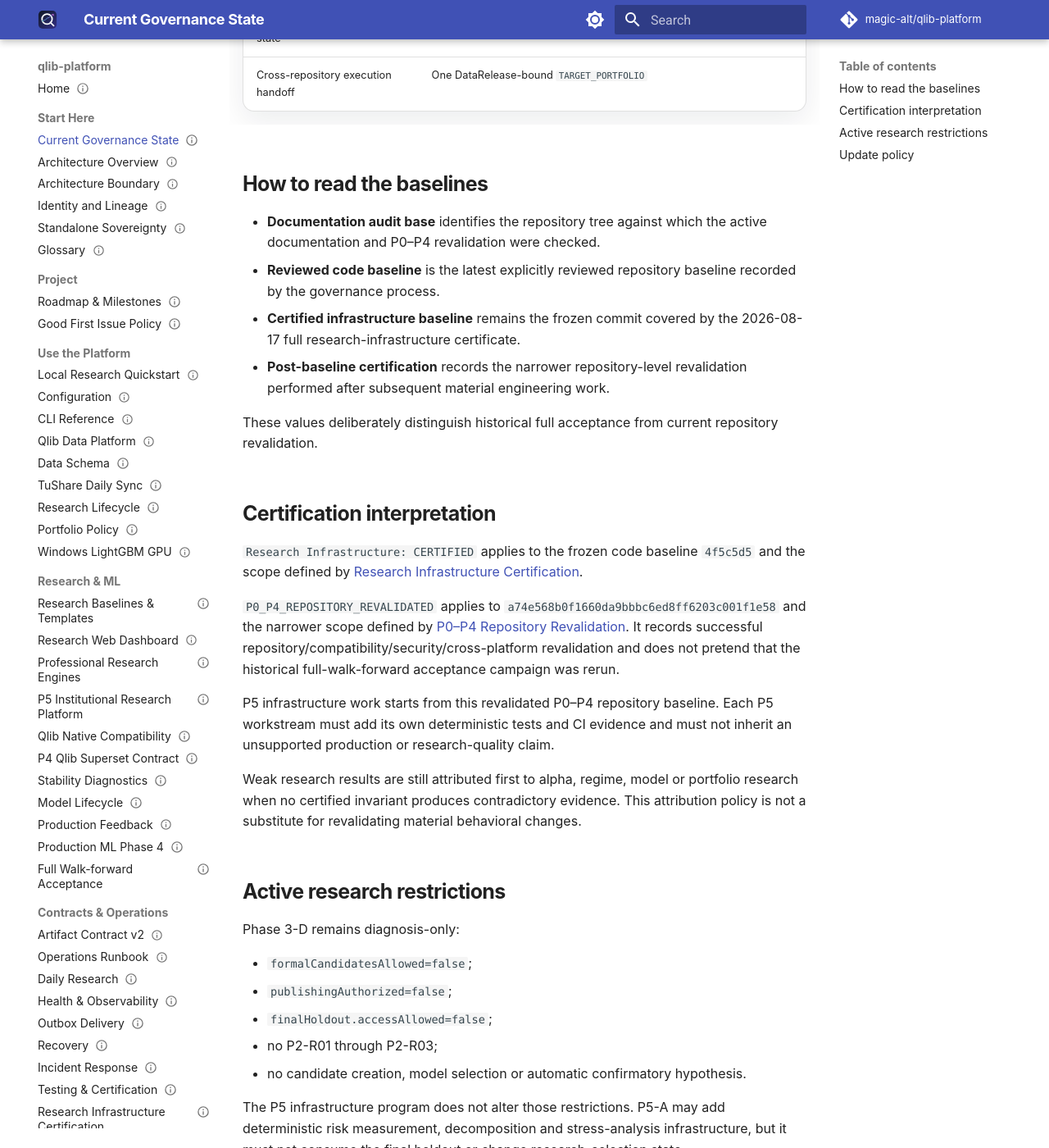
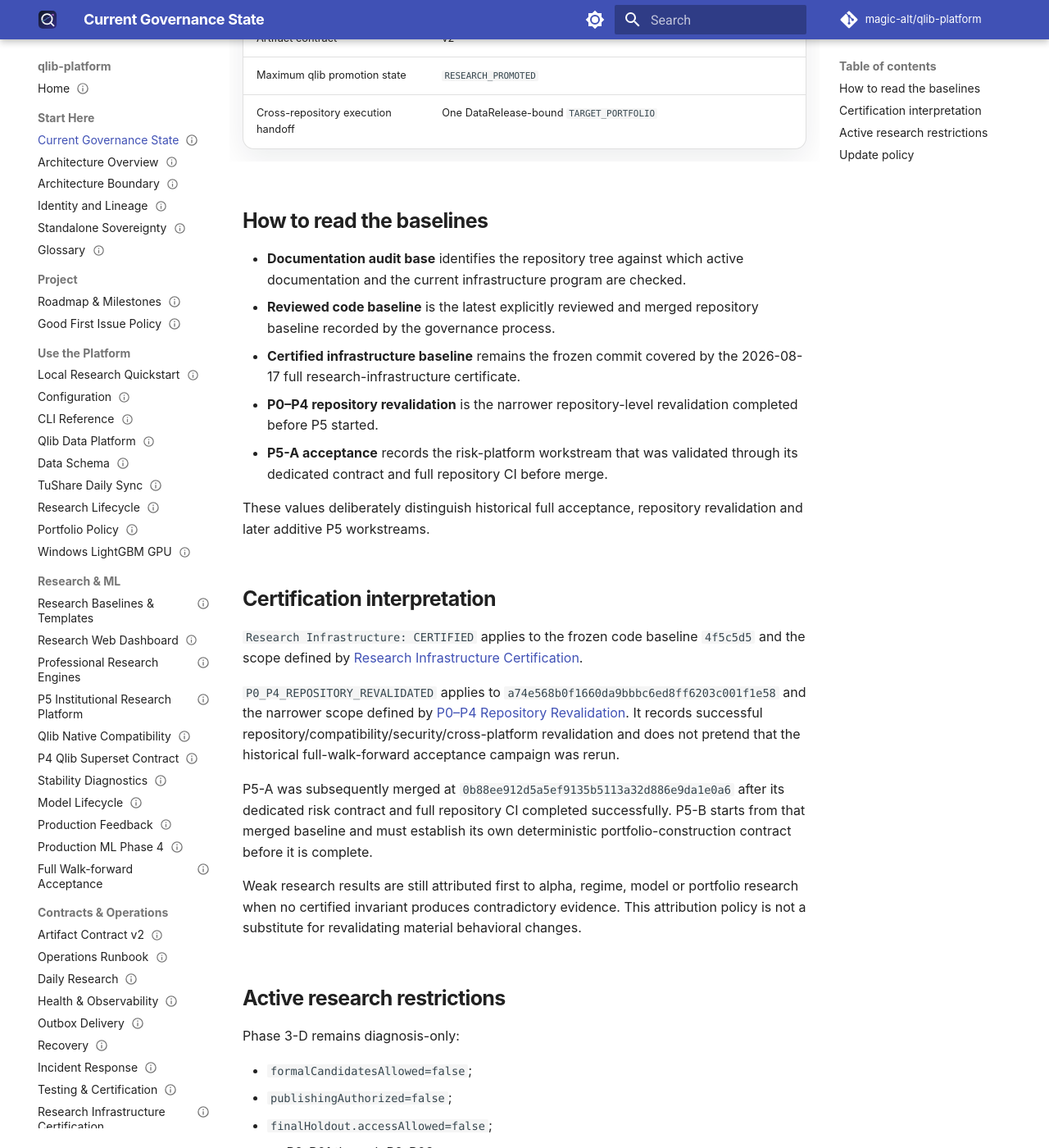
Before and after one commit to magic-alt/qlib-platform, an MkDocs documentation site: the page built from docs/current_state.md, in a window 1280 px wide and 1400 px high, scrolled down 1083 px. Shown: the whole window at 82% size. Built offline with MkDocs 1.6.1 and Material for MkDocs 9.7.7, drawn with Linux system fonts in a browser that asks for light colours; comment, search, counter and statistics services are not loaded; some of the changed text lies outside the part shown.

Commit message:
docs(governance): advance active infrastructure program to P5-B

```diff
--- a/docs/current_state.md
+++ b/docs/current_state.md
@@ -1,7 +1,7 @@
 ---
 status: ACTIVE
 owner: architecture
-applies_to_commit: a74e568b0f1660da9bbbc6ed8ff6203c001f1e58
+applies_to_commit: 0b88ee912d5a5ef9135b5113a32d886e9da1e0a6
 last_verified: 2026-09-06
 ---
 
@@ -11,13 +11,14 @@ This page is the single source of truth for fast-changing governance state. Froz
 
 | Field | Current governed value |
 | --- | --- |
-| Documentation audit base | `a74e568b0f1660da9bbbc6ed8ff6203c001f1e58` (2026-09-06); P0–P4 repository revalidation base |
-| Reviewed code baseline | `a74e568b0f1660da9bbbc6ed8ff6203c001f1e58` |
+| Documentation audit base | `0b88ee912d5a5ef9135b5113a32d886e9da1e0a6` (2026-09-06); P5-A merged baseline |
+| Reviewed code baseline | `0b88ee912d5a5ef9135b5113a32d886e9da1e0a6` |
 | Reviewed baseline date | 2026-09-06 |
 | Certified infrastructure baseline | `4f5c5d5` |
 | Certification date | 2026-08-17 |
-| Post-baseline certification | `P0_P4_REPOSITORY_REVALIDATED`; see [P0–P4 Repository Revalidation](p0_p4_repository_recertification.md) |
-| Active infrastructure program | P5-A / Institutional Risk Platform |
+| P0–P4 repository revalidation | `a74e568b0f1660da9bbbc6ed8ff6203c001f1e58`; see [P0–P4 Repository Revalidation](p0_p4_repository_recertification.md) |
+| P5-A acceptance | `COMPLETE / MERGED`; PR #99, merge `0b88ee912d5a5ef9135b5113a32d886e9da1e0a6` |
+| Active infrastructure program | P5-B / Institutional Portfolio Construction |
 | Active research program | Phase 3-D / `ashare_alpha_stability_phase3_v1` |
 | Permitted Phase 3 scope | P3-D00 through P3-D04 diagnostics |
 | Formal candidates | Disallowed |
@@ -32,12 +33,13 @@ This page is the single source of truth for fast-changing governance state. Froz
 
 ## How to read the baselines
 
-- **Documentation audit base** identifies the repository tree against which the active documentation and P0–P4 revalidation were checked.
-- **Reviewed code baseline** is the latest explicitly reviewed repository baseline recorded by the governance process.
+- **Documentation audit base** identifies the repository tree against which active documentation and the current infrastructure program are checked.
+- **Reviewed code baseline** is the latest explicitly reviewed and merged repository baseline recorded by the governance process.
 - **Certified infrastructure baseline** remains the frozen commit covered by the 2026-08-17 full research-infrastructure certificate.
-- **Post-baseline certification** records the narrower repository-level revalidation performed after subsequent material engineering work.
+- **P0–P4 repository revalidation** is the narrower repository-level revalidation completed before P5 started.
+- **P5-A acceptance** records the risk-platform workstream that was validated through its dedicated contract and full repository CI before merge.
 
-These values deliberately distinguish historical full acceptance from current repository revalidation.
+These values deliberately distinguish historical full acceptance, repository revalidation and later additive P5 workstreams.
 
 ## Certification interpretation
 
@@ -45,7 +47,7 @@ These values deliberately distinguish historical full acceptance from current re
 
 `P0_P4_REPOSITORY_REVALIDATED` applies to `a74e568b0f1660da9bbbc6ed8ff6203c001f1e58` and the narrower scope defined by [P0–P4 Repository Revalidation](p0_p4_repository_recertification.md). It records successful repository/compatibility/security/cross-platform revalidation and does not pretend that the historical full-walk-forward acceptance campaign was rerun.
 
-P5 infrastructure work starts from this revalidated P0–P4 repository baseline. Each P5 workstream must add its own deterministic tests and CI evidence and must not inherit an unsupported production or research-quality claim.
+P5-A was subsequently merged at `0b88ee912d5a5ef9135b5113a32d886e9da1e0a6` after its dedicated risk contract and full repository CI completed successfully. P5-B starts from that merged baseline and must establish its own deterministic portfolio-construction contract before it is complete.
 
 Weak research results are still attributed first to alpha, regime, model or portfolio research when no certified invariant produces contradictory evidence. This attribution policy is not a substitute for revalidating material behavioral changes.
 
@@ -59,7 +61,9 @@ Phase 3-D remains diagnosis-only:
 - no P2-R01 through P2-R03;
 - no candidate creation, model selection or automatic confirmatory hypothesis.
 
-The P5 infrastructure program does not alter those restrictions. P5-A may add deterministic risk measurement, decomposition and stress-analysis infrastructure, but it must not consume the final holdout or change research-selection state.
+The P5 infrastructure program does not alter those restrictions. P5-B may add benchmark-relative optimization, portfolio risk budgets, transaction-cost constraints and implementation transforms, but it must not consume the final holdout or change research-selection state.
+
+P5-B also does not move broker/OMS authority into this repository. Continuous target weights and A-share round-lot research outputs remain research-side portfolio construction; authoritative order state and live hard-risk enforcement remain execution-platform responsibilities.
 
 Do not run `stability-diagnose` merely to validate documentation. It writes an immutable evidence directory and requires explicit authorization of the exact output.
 
```
